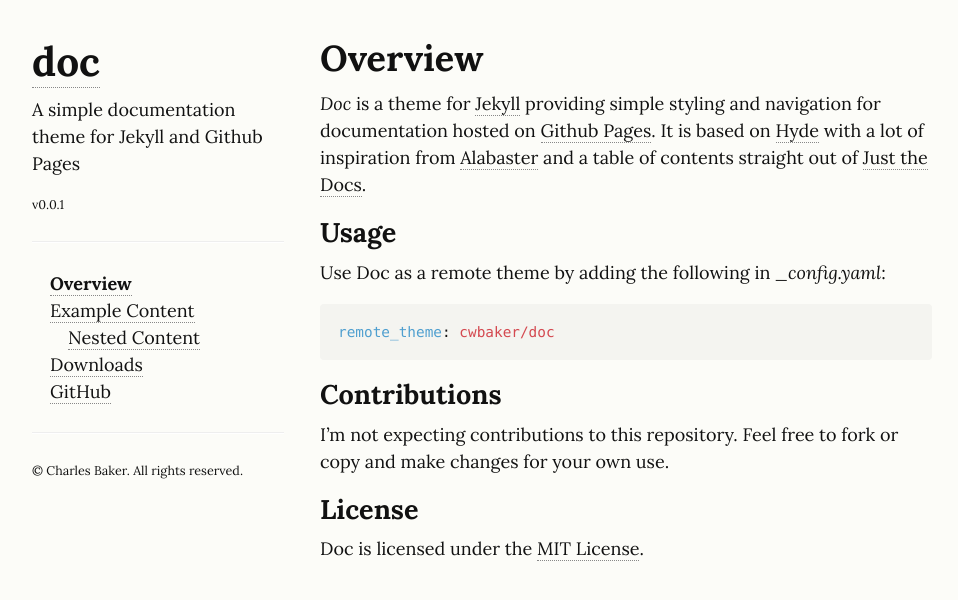
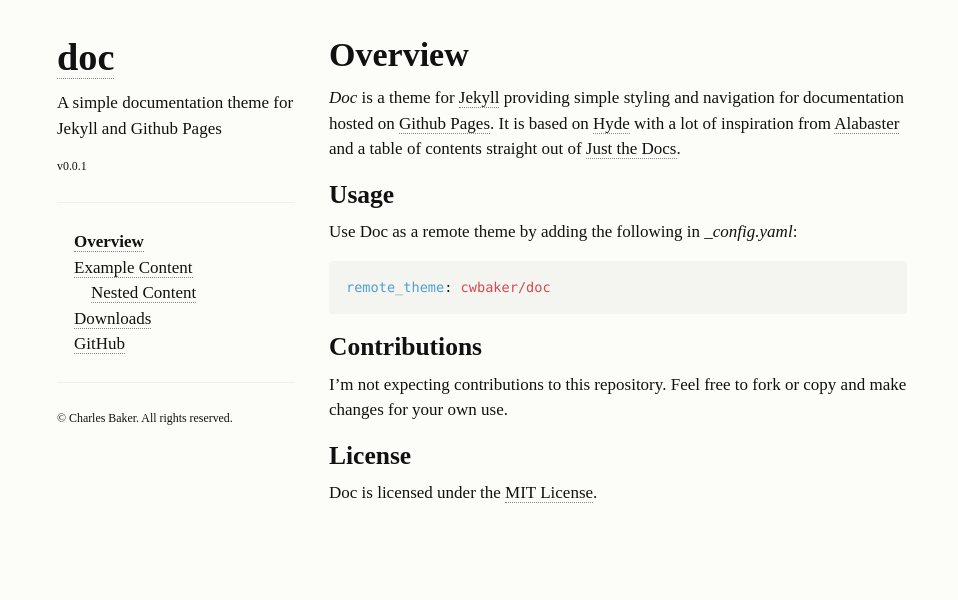
Before and after one commit to cwbaker/doc, a Jekyll site: the page built from index.md, in a window 1280 px wide. Shown: the top 600 px of the page, without its empty margins (158-1116 px from the left). Built offline with Jekyll 4.4.1, drawn with Linux system fonts in a browser that asks for light colours; some web fonts are replaced.

Commit message:
Use "Source Serif Pro" instead of Lora

```diff
--- a/_includes/head.html
+++ b/_includes/head.html
@@ -19,5 +19,5 @@
   <link rel="stylesheet" href="{{ 'assets/syntax.css' | relative_url }}">
   <link rel="preconnect" href="https://fonts.googleapis.com">
   <link rel="preconnect" href="https://fonts.gstatic.com" crossorigin>
-  <link rel="stylesheet" href="https://fonts.googleapis.com/css?family=Lora:400,400italic,700,700italic|Abril+Fatface">
+  <link href="https://fonts.googleapis.com/css2?family=Source+Serif+Pro:ital,wght@0,400;0,700;1,400;1,700&display=swap" rel="stylesheet">
 </head>
--- a/assets/doc.css
+++ b/assets/doc.css
@@ -17,14 +17,14 @@ html, body {
 }
 
 html {
-  font-family: Lora, serif;
+  font-family: 'Source Serif Pro', serif;
   font-size: 14px;
   line-height: 1.5;
 }
 
 @media (min-width: 56rem) {
   html {
-    font-size: 18px;
+    font-size: 17px;
   }
 }
 
```
